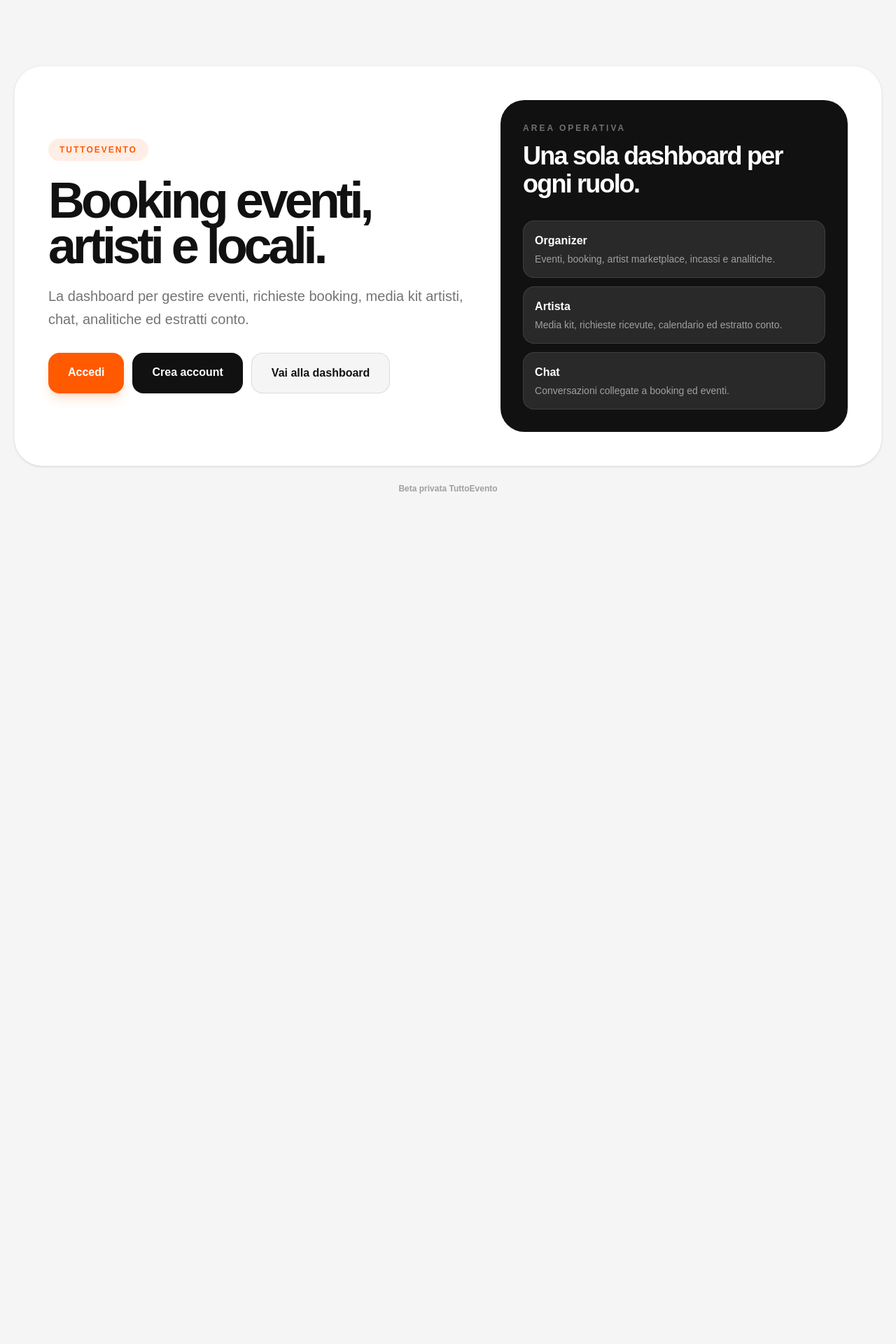
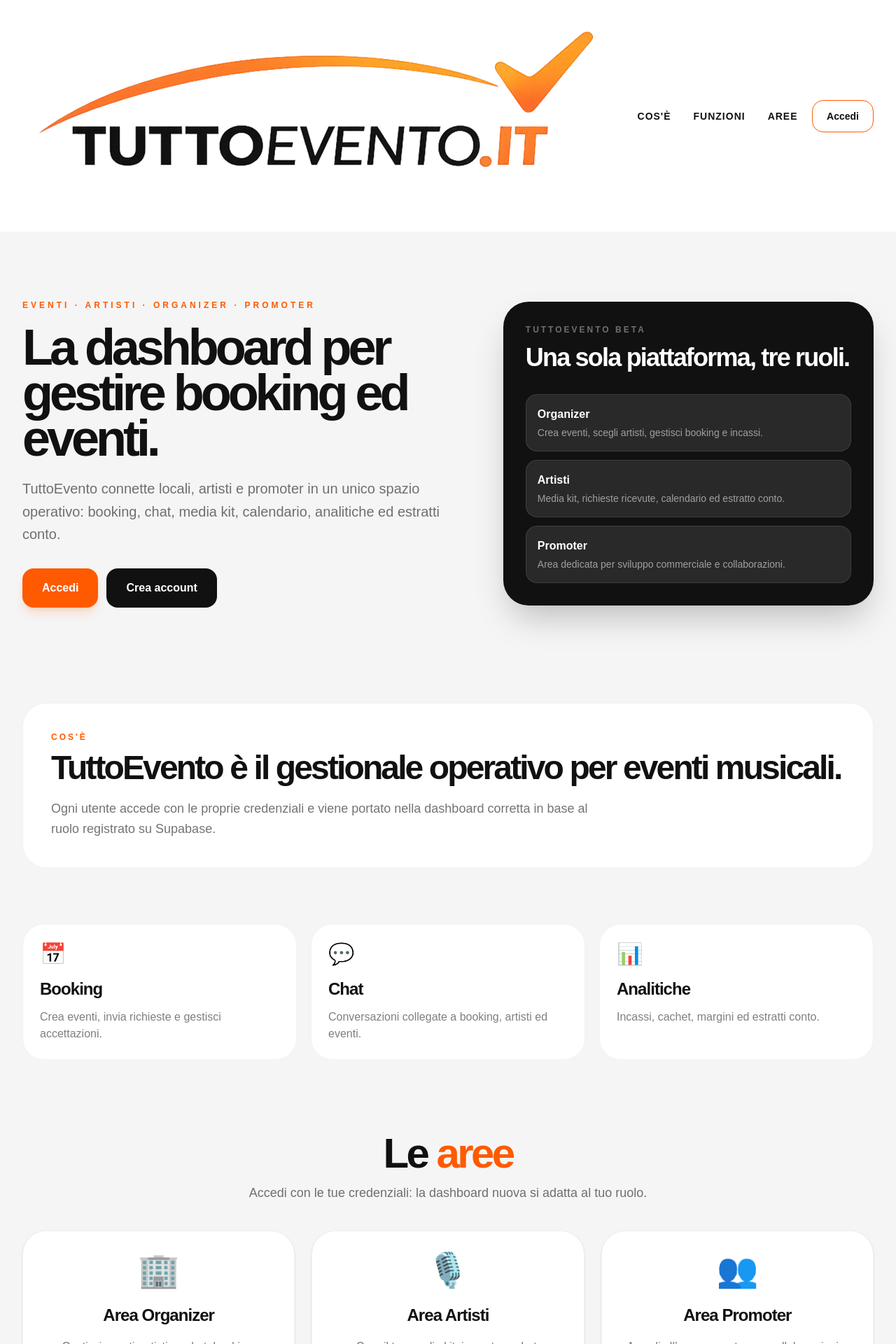
Before and after one commit to Jasonfoglia-tuttoevento/tuttoevento-app, a Next.js app: page / in a window 1280 px wide. Shown: the top 1920 px of the page at 70% size. Before the commit the page ends 800 px from the top, so only its background shows below. Built offline with nearby package versions, Linux system fonts and the light colour scheme.

Commit message:
Connect homepage areas to new dashboard login

```diff
--- a/src/app/page.js
+++ b/src/app/page.js
@@ -2,25 +2,47 @@
 
 export default function Home() {
   return (
-    <main className="min-h-screen bg-[#f5f5f6] text-[#111] overflow-hidden">
-      <section className="min-h-screen flex items-center justify-center px-5 py-10">
-        <div className="w-full max-w-6xl">
-          <div className="bg-white border border-black/5 rounded-[40px] p-6 md:p-12 shadow-sm overflow-hidden">
+    <main className="min-h-screen bg-[#f5f5f6] text-[#111] overflow-x-hidden">
+      <header className="w-full bg-white border-b border-black/5">
+        <div className="max-w-7xl mx-auto px-5 md:px-8 py-5 flex items-center justify-between gap-4">
+          <Link href="/" className="flex items-center gap-3">
+            <img
+              src="/logo.png"
+              alt="TuttoEvento"
+              className="h-12 md:h-14 w-auto object-contain"
+            />
+          </Link>
+
+          <nav className="hidden md:flex items-center gap-8 text-sm font-black uppercase tracking-[1px]">
+            <a href="#cose">Cos'è</a>
+            <a href="#funzioni">Funzioni</a>
+            <a href="#aree">Aree</a>
+          </nav>
+
+          <Link
+            href="/login"
+            className="border border-[#ff5a00] text-[#111] rounded-2xl px-5 py-3 text-sm font-black"
+          >
+            Accedi
+          </Link>
+        </div>
+      </header>
+
+      <section className="max-w-7xl mx-auto px-5 md:px-8 py-16 md:py-24">
         <div className="grid grid-cols-1 lg:grid-cols-[1.1fr_0.9fr] gap-10 items-center">
           <div>
-                <div className="inline-flex items-center gap-2 bg-[#ff5a00]/10 text-[#ff5a00] rounded-full px-4 py-2 text-xs font-black uppercase tracking-[2px] mb-6">
-                  TuttoEvento
-                </div>
+            <p className="uppercase tracking-[4px] text-[#ff5a00] text-xs font-black mb-5">
+              Eventi · artisti · organizer · promoter
+            </p>
 
             <h1 className="text-5xl md:text-7xl font-black tracking-[-0.07em] leading-[0.9]">
-                  Booking eventi,
-                  <br />
-                  artisti e locali.
+              La dashboard per gestire booking ed eventi.
             </h1>
 
             <p className="text-lg md:text-xl text-black/55 mt-6 max-w-2xl leading-relaxed">
-                  La dashboard per gestire eventi, richieste booking, media kit
-                  artisti, chat, analitiche ed estratti conto.
+              TuttoEvento connette locali, artisti e promoter in un unico
+              spazio operativo: booking, chat, media kit, calendario,
+              analitiche ed estratti conto.
             </p>
 
             <div className="flex flex-col sm:flex-row gap-3 mt-8">
@@ -37,57 +59,169 @@
               >
                 Crea account
               </Link>
-
-                  <Link
-                    href="/dashboard"
-                    className="bg-[#f5f5f6] text-[#111] border border-black/10 rounded-2xl px-7 py-4 font-black text-center"
-                  >
-                    Vai alla dashboard
-                  </Link>
             </div>
           </div>
 
-              <div className="bg-[#111] text-white rounded-[34px] p-6 md:p-8 overflow-hidden">
+          <div className="bg-[#111] text-white rounded-[36px] p-6 md:p-8 shadow-2xl overflow-hidden">
             <p className="text-xs uppercase tracking-[3px] text-white/40 font-black">
-                  Area operativa
+              TuttoEvento Beta
             </p>
 
             <h2 className="text-3xl md:text-4xl font-black tracking-[-0.05em] mt-3">
-                  Una sola dashboard per ogni ruolo.
+              Una sola piattaforma, tre ruoli.
             </h2>
 
             <div className="space-y-3 mt-8">
               <div className="bg-white/10 border border-white/10 rounded-2xl p-4">
                 <p className="font-black">Organizer</p>
                 <p className="text-sm text-white/55 mt-1">
-                      Eventi, booking, artist marketplace, incassi e analitiche.
+                  Crea eventi, scegli artisti, gestisci booking e incassi.
                 </p>
               </div>
 
               <div className="bg-white/10 border border-white/10 rounded-2xl p-4">
-                    <p className="font-black">Artista</p>
+                <p className="font-black">Artisti</p>
                 <p className="text-sm text-white/55 mt-1">
-                      Media kit, richieste ricevute, calendario ed estratto
-                      conto.
+                  Media kit, richieste ricevute, calendario ed estratto conto.
                 </p>
               </div>
 
               <div className="bg-white/10 border border-white/10 rounded-2xl p-4">
-                    <p className="font-black">Chat</p>
+                <p className="font-black">Promoter</p>
                 <p className="text-sm text-white/55 mt-1">
-                      Conversazioni collegate a booking ed eventi.
+                  Area dedicata per sviluppo commerciale e collaborazioni.
                 </p>
               </div>
             </div>
           </div>
         </div>
-          </div>
+      </section>
 
-          <p className="text-center text-xs text-black/35 mt-6 font-bold">
-            Beta privata TuttoEvento
+      <section id="cose" className="max-w-7xl mx-auto px-5 md:px-8 py-10">
+        <div className="bg-white border border-black/5 rounded-[34px] p-6 md:p-10">
+          <p className="uppercase tracking-[3px] text-[#ff5a00] text-xs font-black">
+            Cos'è
+          </p>
+
+          <h2 className="text-4xl md:text-5xl font-black tracking-[-0.06em] mt-3">
+            TuttoEvento è il gestionale operativo per eventi musicali.
+          </h2>
+
+          <p className="text-black/55 text-lg mt-5 max-w-3xl leading-relaxed">
+            Ogni utente accede con le proprie credenziali e viene portato nella
+            dashboard corretta in base al ruolo registrato su Supabase.
           </p>
         </div>
       </section>
+
+      <section id="funzioni" className="max-w-7xl mx-auto px-5 md:px-8 py-10">
+        <div className="grid grid-cols-1 md:grid-cols-3 gap-5">
+          <div className="bg-white border border-black/5 rounded-[30px] p-6">
+            <p className="text-3xl mb-4">📅</p>
+            <h3 className="text-2xl font-black tracking-[-0.04em]">
+              Booking
+            </h3>
+            <p className="text-black/50 mt-3">
+              Crea eventi, invia richieste e gestisci accettazioni.
+            </p>
+          </div>
+
+          <div className="bg-white border border-black/5 rounded-[30px] p-6">
+            <p className="text-3xl mb-4">💬</p>
+            <h3 className="text-2xl font-black tracking-[-0.04em]">Chat</h3>
+            <p className="text-black/50 mt-3">
+              Conversazioni collegate a booking, artisti ed eventi.
+            </p>
+          </div>
+
+          <div className="bg-white border border-black/5 rounded-[30px] p-6">
+            <p className="text-3xl mb-4">📊</p>
+            <h3 className="text-2xl font-black tracking-[-0.04em]">
+              Analitiche
+            </h3>
+            <p className="text-black/50 mt-3">
+              Incassi, cachet, margini ed estratti conto.
+            </p>
+          </div>
+        </div>
+      </section>
+
+      <section id="aree" className="max-w-7xl mx-auto px-5 md:px-8 py-16">
+        <div className="text-center mb-10">
+          <h2 className="text-4xl md:text-6xl font-black tracking-[-0.06em]">
+            Le <span className="text-[#ff5a00]">aree</span>
+          </h2>
+
+          <p className="text-black/55 mt-3 text-lg">
+            Accedi con le tue credenziali: la dashboard nuova si adatta al tuo
+            ruolo.
+          </p>
+        </div>
+
+        <div className="grid grid-cols-1 md:grid-cols-3 gap-6">
+          <AreaCard
+            emoji="🏢"
+            title="Area Organizer"
+            description="Gestisci eventi, artisti, cachet, booking, incassi e promoter associati."
+            href="/login?role=organizer"
+          />
+
+          <AreaCard
+            emoji="🎙️"
+            title="Area Artisti"
+            description="Crea il tuo media kit, imposta cachet, disponibilità, calendario e booking."
+            href="/login?role=artist"
+          />
+
+          <AreaCard
+            emoji="👥"
+            title="Area Promoter"
+            description="Accedi all’area promoter per collaborazioni e sviluppo commerciale."
+            href="/login?role=promoter"
+          />
+        </div>
+      </section>
+
+      <footer className="bg-[#080808] text-white mt-10">
+        <div className="max-w-7xl mx-auto px-5 md:px-8 py-10 flex flex-col md:flex-row items-center justify-between gap-6">
+          <img
+            src="/logo.png"
+            alt="TuttoEvento"
+            className="h-12 w-auto object-contain invert"
+          />
+
+          <p className="text-white/60 text-sm font-bold text-center">
+            Connettiamo talenti, creiamo eventi, costruiamo opportunità.
+          </p>
+
+          <p className="text-white/35 text-xs">
+            © 2026 TuttoEvento
+          </p>
+        </div>
+      </footer>
     </main>
   );
 }
+
+function AreaCard({ emoji, title, description, href }) {
+  return (
+    <div className="bg-white border border-black/5 rounded-[34px] p-7 md:p-8 text-center shadow-sm">
+      <div className="text-5xl mb-6">{emoji}</div>
+
+      <h3 className="text-2xl font-black tracking-[-0.04em]">
+        {title}
+      </h3>
+
+      <p className="text-black/55 mt-4 leading-relaxed min-h-[80px]">
+        {description}
+      </p>
+
+      <Link
+        href={href}
+        className="inline-flex items-center justify-center mt-7 bg-[#ff5a00] text-white rounded-2xl px-9 py-4 font-black shadow-lg shadow-orange-500/20"
+      >
+        Accedi
+      </Link>
+    </div>
+  );
+}
```
Lines whose indentation alone changed are shown as unchanged.
